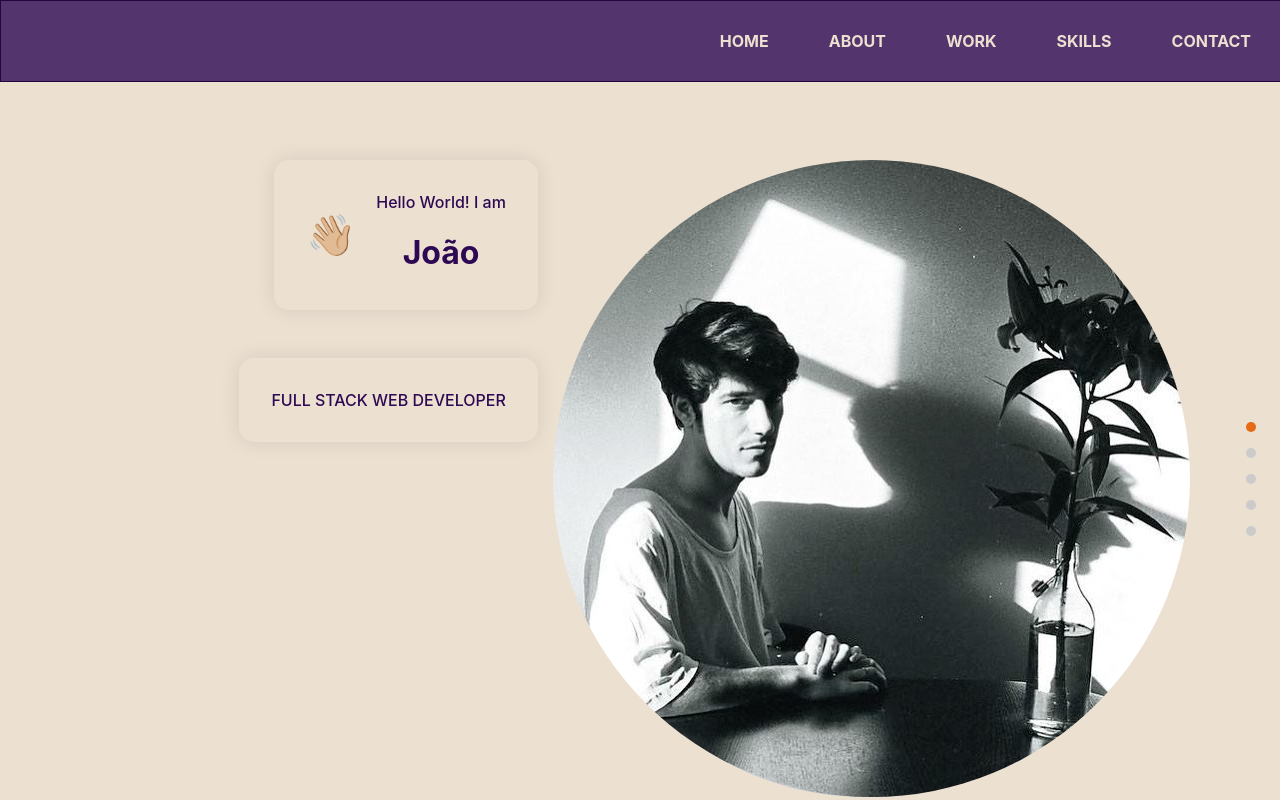
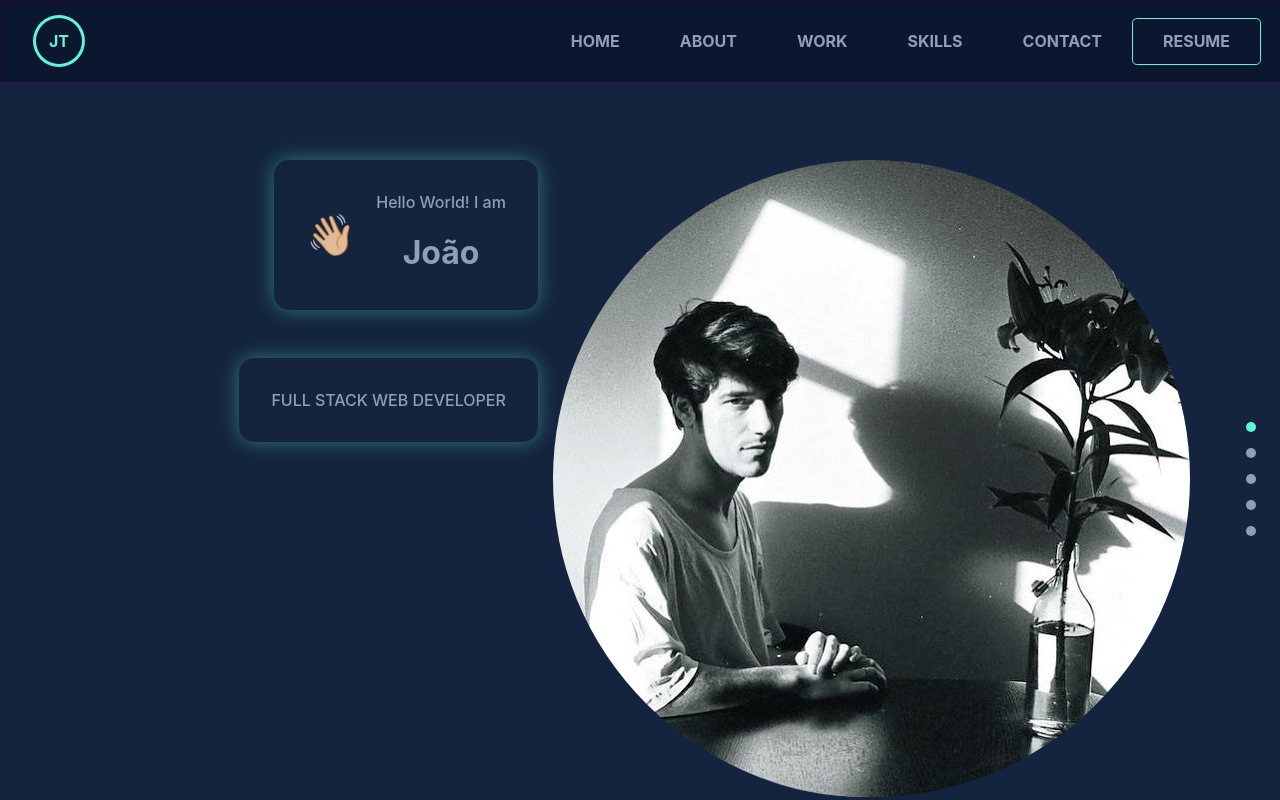
Before and after one commit to JoaoTeixeira13/portfolio, a React (Create React App) app: page / in a window 1280 px wide. Shown: the top 800 px of the page. Built offline with nearby package versions, Linux system fonts and the light colour scheme.

Commit message:
adding Resume link. General styling changes across application.

```diff
--- a/src/App.css
+++ b/src/App.css
@@ -1,6 +1,7 @@
 .App {
     text-align: center;
     width: 100vw;
+    color: #949db8;
 }
 
 .App-header {
@@ -11,7 +12,6 @@
     align-items: center;
     justify-content: center;
     font-size: calc(10px + 2vmin);
-    color: white;
 }
 
 .socialMedia {
@@ -28,7 +28,8 @@
     transition: all 0.3s ease-in-out;
 }
 .socialMedia a:hover {
-    color: #e46b14;
+    color: #5df6d7;
+    filter: drop-shadow(0 0 20px rgba(93, 246, 215, 0.4));
 }
 
 .socialMedia div {
@@ -103,14 +104,15 @@
     width: 10px;
     height: 10px;
     border-radius: 50%;
-    background-color: #cbcbcb;
+    background-color: #949db8;
     margin: 0.5rem;
 
     transition: background-color 0.2s ease-in-out;
 }
 .navigation-dot:hover {
-    background-color: #bc8a66;
+    background-color: #9ee4d666;
     cursor: pointer;
+    box-shadow: 0 0 20px rgba(93, 246, 215, 0.4);
 }
 
 @media screen and (min-width: 2000px) {
--- a/src/about/about.css
+++ b/src/about/about.css
@@ -2,8 +2,7 @@
     width: 100%;
     flex: 1;
     flex-direction: column;
-    background-color: #2e0953;
-    color: #ece0d1;
+    background-color: #09142c;
 }
 
 .appProfiles {
--- a/src/contact/contact.css
+++ b/src/contact/contact.css
@@ -1,6 +1,5 @@
 #contact {
-    background-color: #ece0d1;
-    color: #2e0953;
+    background-color: #14243e;
     width: 100%;
     flex: 1;
     /* flex-direction: column; */
--- a/src/footer/footer.css
+++ b/src/footer/footer.css
@@ -1,7 +1,6 @@
 #footer {
     height: 70px;
-    background-color: #2e0953;
-    color: #ece0d1;
+    background-color: #09142c;
     display: flex;
     flex-direction: column;
     text-align: center;
--- a/src/header/header.css
+++ b/src/header/header.css
@@ -1,7 +1,6 @@
 #home {
     position: relative;
-    background-color: #ece0d1;
-    color: #2e0953;
+    background-color: #14243e;
 }
 .appHeader {
     flex: 1;
@@ -68,7 +67,7 @@
     border-radius: 15px;
     flex-direction: row;
     width: auto;
-    box-shadow: 0 0 20px rgba(0, 0, 0, 0.1);
+    box-shadow: 0 0 20px rgba(93, 246, 215, 0.4);
 }
 .tagCmp {
     flex-direction: column;
--- a/src/navbar/navbar.css
+++ b/src/navbar/navbar.css
@@ -1,12 +1,11 @@
 #navbar {
     width: 100%;
     height: 80px;
-    justify-content: center;
-    align-items: flex-end;
+    justify-content: space-between;
+    align-items: center;
     display: flex;
-    flex-direction: column;
-    background-color: rgba(46, 9, 83, 0.8);
-    color: #ece0d1;
+    flex-direction: row;
+    background-color: rgba(9, 20, 44, 0.8);
     position: fixed;
     backdrop-filter: blur(4px);
     -webkit-backdrop-filter: blur(4px);
@@ -24,13 +23,26 @@
 }
 #navbar div h4:hover,
 #navbar div h4:active {
-    color: #e46b14;
+    color: #5df6d7;
     cursor: pointer;
+}
+.icon {
+    border: 3px solid #5df6d7;
+    padding: 13px;
+    border-radius: 50%;
+    margin-left: 2rem;
+    color: #5df6d7;
+    align-self: center;
 }
 
 @media screen and (max-width: 900px) {
     #navbar .appNavbar {
         display: none;
+    }
+    .icon {
+        padding: 8px;
+        border: 2px solid #5df6d7;
+        font-size: 0.8rem;
     }
 }
 
@@ -72,11 +84,31 @@
 }
 .appNavbarMobile div h4:hover,
 .appNavbarMobile .closingMobile:hover {
-    color: #e46b14;
+    color: #5df6d7;
+}
+
+.resume {
+    color: inherit;
+    text-decoration: none;
+    border: 1px solid #5df6d7;
+    border-radius: 0.3rem;
 }
 @media screen and (min-width: 900px) {
     #navbar .appNavbarMobile {
         display: none;
+    }
+    .resume {
+        height: 45px;
+        align-self: center;
+        justify-content: center;
+        display: flex;
+        flex-direction: column;
+        margin-right: 20px;
+        transition: all 0.3s ease-in-out;
+    }
+    .resume:hover {
+        background-color: rgba(93, 246, 215, 0.4);
+        color: #5df6d7;
     }
 }
 .appNavbarMobile .closingMobile {
@@ -95,3 +127,7 @@
     justify-content: flex-start;
     padding-right: 50px;
 }
+
+/* #navbar div .resume {
+height:45px;
+} */
--- a/src/navbar/navbar.tsx
+++ b/src/navbar/navbar.tsx
@@ -8,8 +8,20 @@ import { sections } from "../constants";
 export default function Navbar() {
     const [toggle, setToggle] = useState<boolean>(false);
 
+    const Resume = (
+        <a
+            className="resume"
+            href="/resume.pdf"
+            target="_blank"
+            rel="noopener noreferrer"
+        >
+            <h4>Resume</h4>
+        </a>
+    );
+
     return (
         <nav id="navbar">
+            <h4 className="icon">JT</h4>
             <div className="appNavbar">
                 {sections.map((each: string, index: number) => (
                     <Link
@@ -24,6 +36,7 @@ export default function Navbar() {
                         <h4 onClick={() => setToggle(false)}>{each}</h4>
                     </Link>
                 ))}
+                {Resume}
             </div>
             <div className="appNavbarMobile">
                 <HiMenuAlt4 onClick={() => setToggle(true)} />
@@ -54,6 +67,7 @@ export default function Navbar() {
                                     </h4>
                                 </Link>
                             ))}
+                            {Resume}
                         </div>
                     </motion.div>
                 )}
--- a/src/navigationDots.tsx
+++ b/src/navigationDots.tsx
@@ -17,7 +17,7 @@ export default function NavigationDots(props: ActiveProp) {
                     key={each + index}
                     style={
                         props.active === each
-                            ? { backgroundColor: `#e46b14` }
+                            ? { backgroundColor: `#5df6d7` }
                             : {}
                     }
                 ></Link>
--- a/src/skills/skills.css
+++ b/src/skills/skills.css
@@ -1,8 +1,7 @@
 #skills {
     flex: 1;
     width: 100%;
-    background-color: #2e0953;
-    color: #ece0d1;
+    background-color: #09142c;
 }
 
 .skillsContainer {
--- a/src/work/work.css
+++ b/src/work/work.css
@@ -2,8 +2,7 @@
     flex: 1;
     width: 100%;
     flex-direction: row;
-    background-color: #ece0d1;
-    color: #2e0953;
+    background-color: #14243e;
 }
 #work h1 {
     margin: 0;
@@ -20,9 +19,12 @@
 
 .workFilter .workFilterItem {
     padding: 0.5rem 1rem;
-    border-radius: 0.5rem;
-    background-color: #2e0953;
-    color: #fff;
+    border-radius: 0.3rem;
+    /* background-color: #949db8; */
+    background-color: transparent;
+    border: 1px solid #5df6d7;
+
+    color: #949db8;
     font-weight: 800;
     cursor: pointer;
     transition: all 0.3s ease;
@@ -30,8 +32,8 @@
 }
 
 .workFilter .workFilterItem:hover {
-    background-color: #e46b14;
-    color: #fff;
+    background-color: #5df6d7;
+    color: #09142c;
 }
 
 @media screen and (min-width: 2000px) {
@@ -41,8 +43,8 @@
     }
 }
 .workFilterItem.itemActive {
-    background-color: #e46b14;
-    color: #fff;
+    background-color: #5df6d7;
+    color: #09142c;
 }
 
 .workPortfolio {
@@ -57,8 +59,8 @@
     margin: 2rem;
     padding: 1rem;
     border-radius: 0.5rem;
-    background-color: #fff;
-    color: #2e0953;
+    background-color: #09142c;
+    color: #949db8;
     cursor: pointer;
     transition: all 0.3s ease;
 }
@@ -85,7 +87,12 @@
     }
 }
 .workPortfolio .workItem:hover {
-    box-shadow: 0 0 25px rgba(0, 0, 0, 0.2);
+    box-shadow: 0 0 25px rgba(93, 246, 215, 0.4);
+}
+.workPortfolio .workItem:hover .boldText {
+    color: #5df6d7;
+    text-shadow: 1px 0 #5df6d7;
+    letter-spacing: 0.5px;
 }
 .workImg {
     width: 100%;
@@ -113,7 +120,7 @@
     bottom: 0;
     width: 100%;
     height: 100%;
-    background-color: rgba(0, 0, 0, 0.5);
+    background-color: rgba(93, 246, 215, 0.4);
     border-radius: 0.5rem;
     opacity: 0;
     transition: all 0.3s ease;
@@ -150,6 +157,6 @@
     position: absolute;
     padding: 0.5rem 1rem;
     border-radius: 10px;
-    background-color: #fff;
+    background-color: #09142c;
     top: -25px;
 }
```
Also changed, not shown: 1 other file (tests, documents, lock files or other folders).
